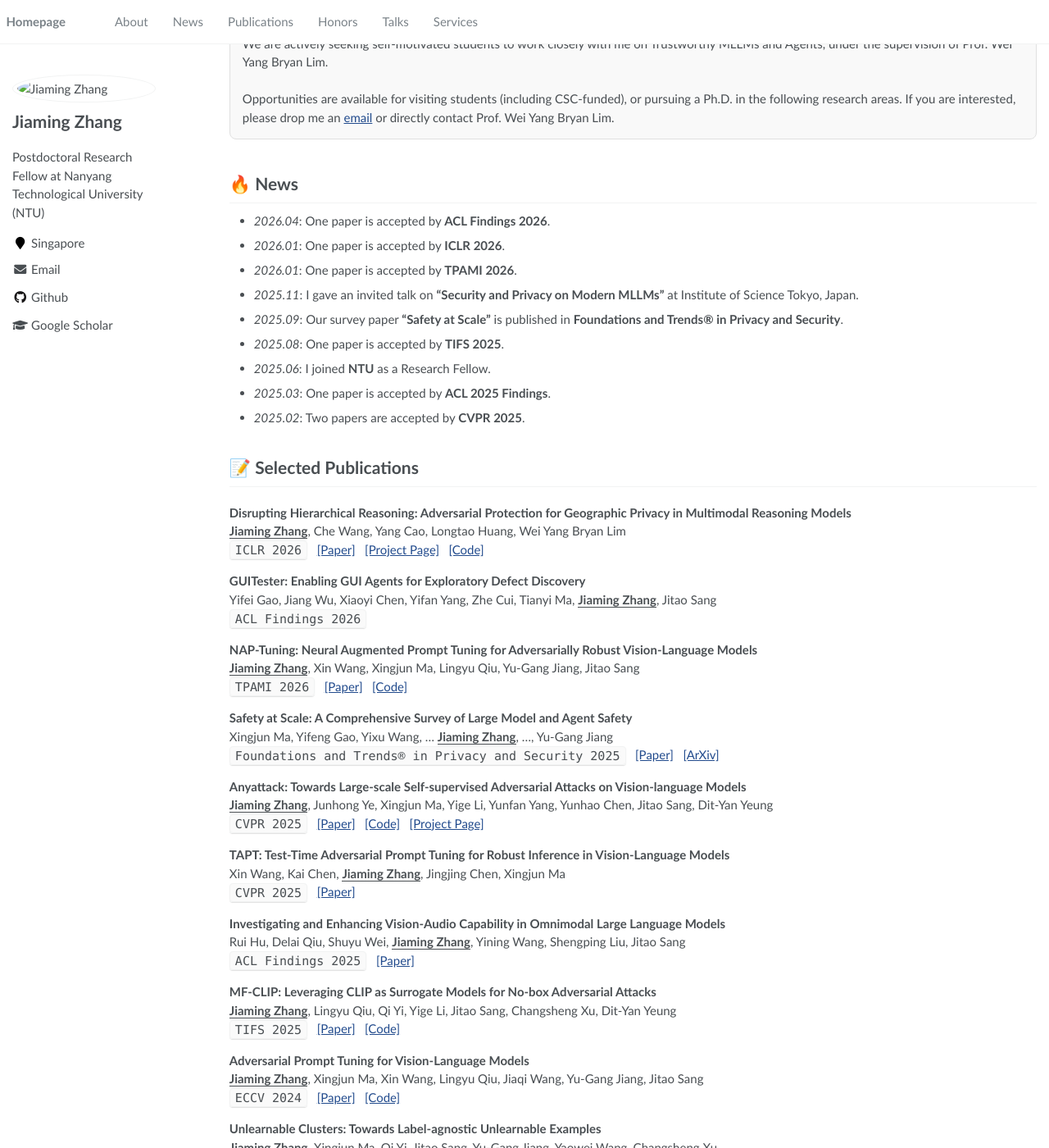
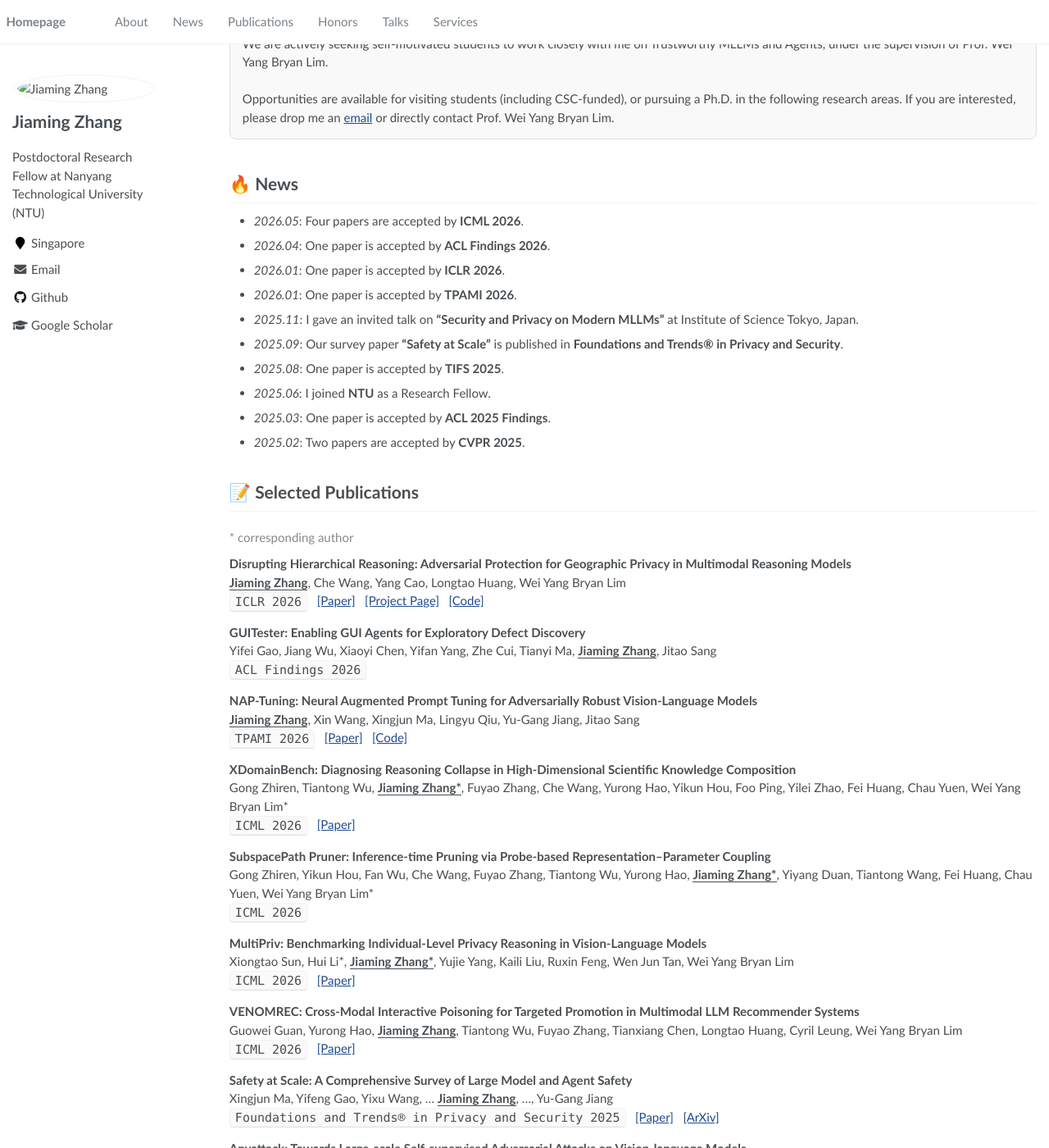
Before and after one commit to jiamingzhang94/jiamingzhang94.github.io, a Jekyll site: the page built from _pages/about.md, in a window 1280 px wide and 1400 px high, scrolled down 215 px. Shown: the whole window at 82% size. Built offline with Jekyll 4.4.1, drawn with Linux system fonts in a browser that asks for light colours.

Commit message:
Add 4 ICML 2026 papers

```diff
--- a/_pages/about.md
+++ b/_pages/about.md
@@ -32,6 +32,7 @@ My research focuses on **Trustworthy AI**, with particular interests in **advers
 <span class='anchor' id='news'></span>
 # 🔥 News
 
+- *2026.05*: Four papers are accepted by **ICML 2026**.
 - *2026.04*: One paper is accepted by **ACL Findings 2026**.
 - *2026.01*: One paper is accepted by **ICLR 2026**.
 - *2026.01*: One paper is accepted by **TPAMI 2026**.
@@ -46,6 +47,8 @@ My research focuses on **Trustworthy AI**, with particular interests in **advers
 # 📝 Selected Publications
 
 <div style="margin-bottom: 20px;"></div>
+<small style="color: #888;">* corresponding author</small>
+<div style="margin-bottom: 10px;"></div>
 
 **Disrupting Hierarchical Reasoning: Adversarial Protection for Geographic Privacy in Multimodal Reasoning Models**
 <br> <u><strong>Jiaming Zhang</strong></u>, Che Wang, Yang Cao, Longtao Huang, Wei Yang Bryan Lim
@@ -62,6 +65,30 @@ My research focuses on **Trustworthy AI**, with particular interests in **advers
 **NAP-Tuning: Neural Augmented Prompt Tuning for Adversarially Robust Vision-Language Models**
 <br> <u><strong>Jiaming Zhang</strong></u>, Xin Wang, Xingjun Ma, Lingyu Qiu, Yu-Gang Jiang, Jitao Sang
 <br> ``TPAMI 2026`` &nbsp; <a href="https://arxiv.org/abs/2506.12706">[Paper]</a> &nbsp; <a href="https://github.com/jiamingzhang94/nap-tuning">[Code]</a>
+
+<div style="margin-bottom: 15px;"></div>
+
+**XDomainBench: Diagnosing Reasoning Collapse in High-Dimensional Scientific Knowledge Composition**
+<br> Gong Zhiren, Tiantong Wu, <u><strong>Jiaming Zhang*</strong></u>, Fuyao Zhang, Che Wang, Yurong Hao, Yikun Hou, Foo Ping, Yilei Zhao, Fei Huang, Chau Yuen, Wei Yang Bryan Lim*
+<br> ``ICML 2026`` &nbsp; <a href="https://arxiv.org/abs/2605.14754">[Paper]</a>
+
+<div style="margin-bottom: 15px;"></div>
+
+**SubspacePath Pruner: Inference-time Pruning via Probe-based Representation&ndash;Parameter Coupling**
+<br> Gong Zhiren, Yikun Hou, Fan Wu, Che Wang, Fuyao Zhang, Tiantong Wu, Yurong Hao, <u><strong>Jiaming Zhang*</strong></u>, Yiyang Duan, Tiantong Wang, Fei Huang, Chau Yuen, Wei Yang Bryan Lim*
+<br> ``ICML 2026``
+
+<div style="margin-bottom: 15px;"></div>
+
+**MultiPriv: Benchmarking Individual-Level Privacy Reasoning in Vision-Language Models**
+<br> Xiongtao Sun, Hui Li*, <u><strong>Jiaming Zhang*</strong></u>, Yujie Yang, Kaili Liu, Ruxin Feng, Wen Jun Tan, Wei Yang Bryan Lim
+<br> ``ICML 2026`` &nbsp; <a href="https://arxiv.org/abs/2511.16940">[Paper]</a>
+
+<div style="margin-bottom: 15px;"></div>
+
+**VENOMREC: Cross-Modal Interactive Poisoning for Targeted Promotion in Multimodal LLM Recommender Systems**
+<br> Guowei Guan, Yurong Hao, <u><strong>Jiaming Zhang</strong></u>, Tiantong Wu, Fuyao Zhang, Tianxiang Chen, Longtao Huang, Cyril Leung, Wei Yang Bryan Lim
+<br> ``ICML 2026`` &nbsp; <a href="https://arxiv.org/abs/2602.06409">[Paper]</a>
 
 <div style="margin-bottom: 15px;"></div>
 
```
